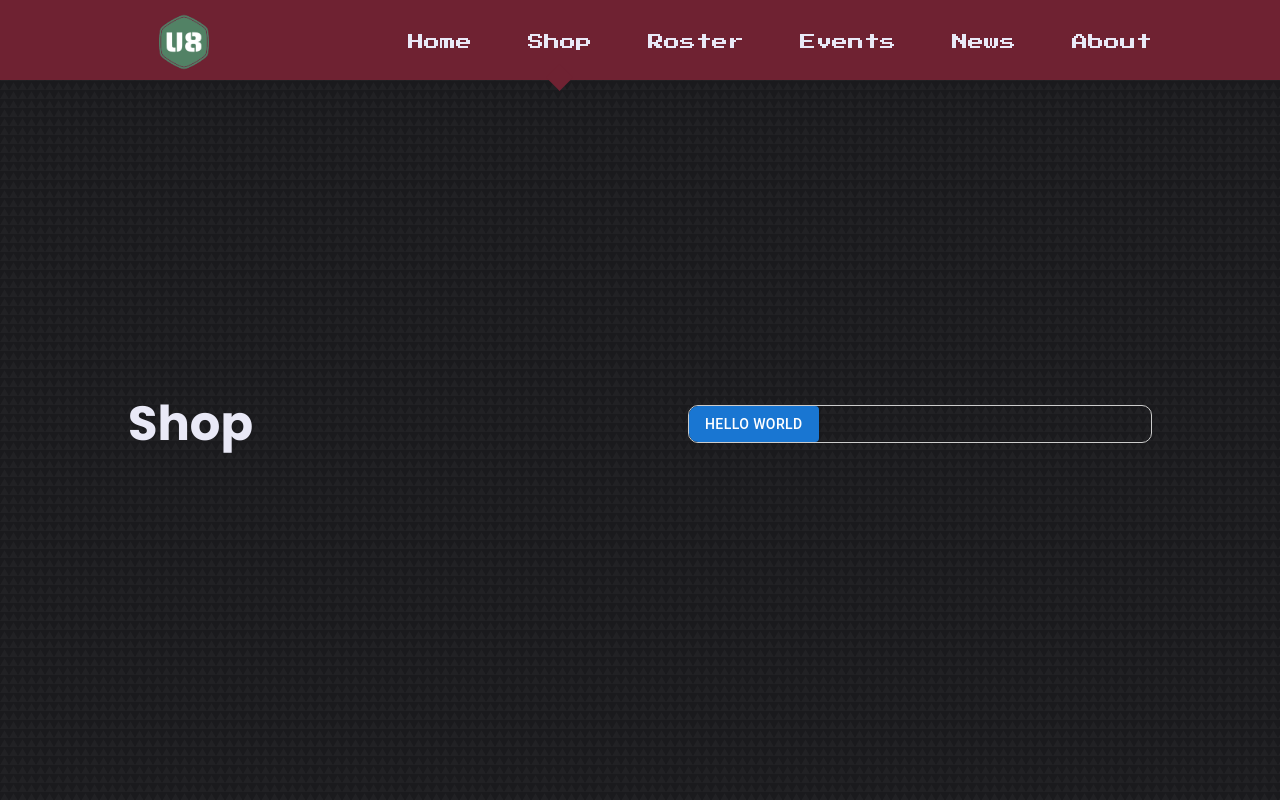
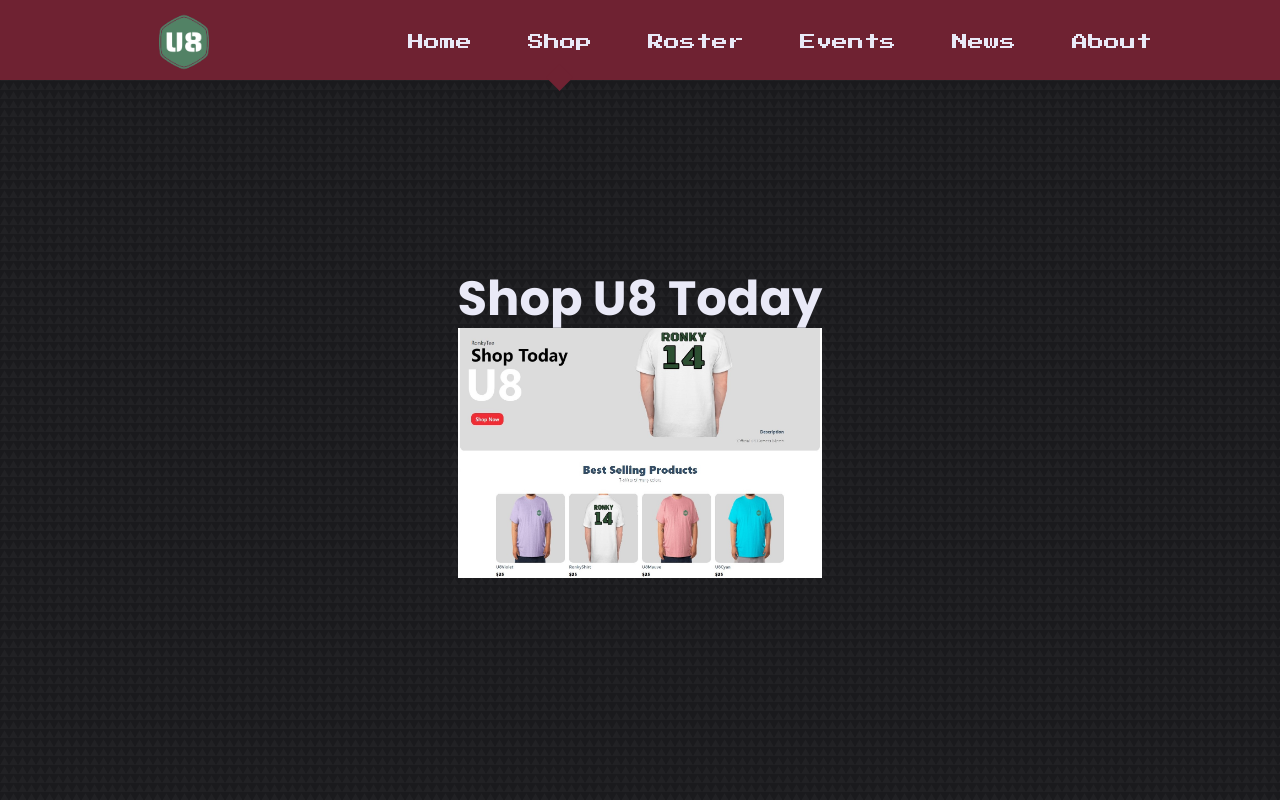
Before and after one commit to ChrisCarteno/u8gamers, a React (Create React App) app: page /shop in a window 1280 px wide. Shown: the top 800 px of the page. Built offline with nearby package versions, Linux system fonts and the light colour scheme.

Commit message:
added to store page

```diff
--- a/src/components/Header.jsx
+++ b/src/components/Header.jsx
@@ -14,7 +14,7 @@ const Header = () => {
           <p>
             Pum Da Da Da Dun We are gamers
           </p>
-          <Link to="/plans" className='btn lg'> Get Started </Link>
+          <Link to="/about" className='btn lg'> Get Started </Link>
         </div>
         <div className="main__header-right">
           <div className="main__header-circle"></div>
--- a/src/pages/shop/Shop.jsx
+++ b/src/pages/shop/Shop.jsx
@@ -1,15 +1,20 @@
 import React from 'react'
 import './shop.css'
-import Flexbox from '../../components/Flexbox'
+import Ecommerce from '../../images/ecommercePic.jpg'
 
 const Shop = () => {
   return (
-    <header className="main__header">
-      <div className="container main__header-container">
-        <h1>Shop</h1>
-        <Flexbox />
-      </div>
-    </header>
+    <div className="main__header">
+      <a
+      href="https://ecommerce-roan-omega.vercel.app/"
+      target="_blank"
+      rel="noopener noreferrer"
+      className="website-link"
+    >
+      <h1>Shop U8 Today</h1>
+      <img src={Ecommerce} alt="Shop U8 Today" width={250} height={250}/>
+    </a>
+    </div>
     )
 }
 
```
Also changed, not shown: src/images/ecommercePic.jpg (added).
